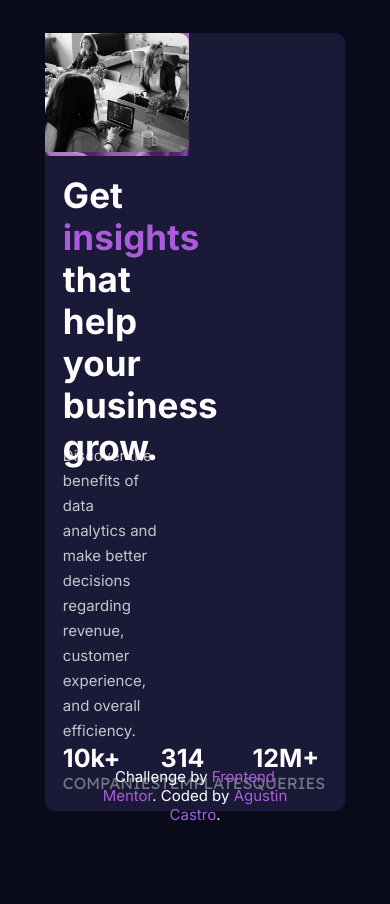
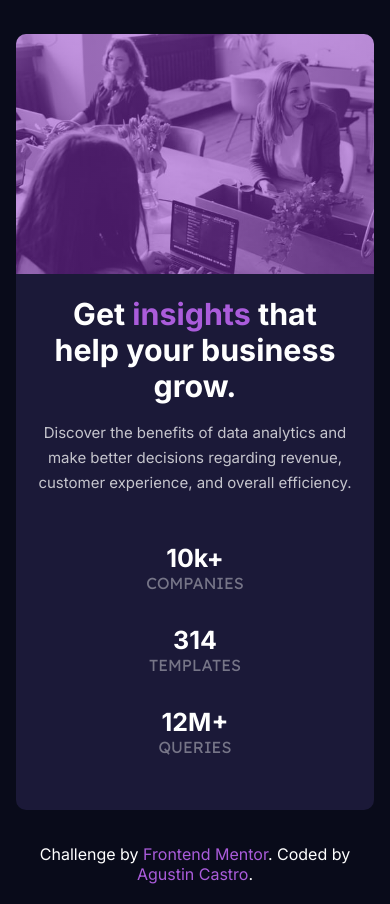
Before and after one commit to castroagustin/card-component-stats, a plain HTML site: page index.html in a window 390 px wide. Before the commit the page ends 844 px from the top, so only its background shows below. Drawn offline with Linux system fonts and the light colour scheme.

Commit message:
responsive

```diff
--- a/index.html
+++ b/index.html
@@ -39,13 +39,7 @@
             </div>
           </div>
         </div>
-        <div class="card__imgContainer">
-          <img
-            class="card__img"
-            src="./assets/image-header.jpg"
-            alt="people working"
-          />
-        </div>
+        <div class="card__imgContainer"></div>
       </section>
     </main>
     <div class="attribution">
--- a/sass/style.scss
+++ b/sass/style.scss
@@ -18,15 +18,15 @@ body {
 }
 main {
   width: 100%;
+  padding: 1rem;
   min-height: 100vh;
   display: flex;
   justify-content: center;
   align-items: center;
 }
 .card {
-  width: 77%;
-  max-width: 1111px;
-  max-height: 450px;
+  width: 70rem;
+  min-height: 28rem;
   background-color: $dark;
   color: #fff;
   border-radius: 10px;
@@ -38,9 +38,10 @@ main {
     padding-right: 12%;
     display: flex;
     flex-direction: column;
-    justify-content: space-between;
+    // justify-content: space-between;
     .card__title {
       font-size: 35px;
+      margin-bottom: 2rem;
       &--primary {
         color: $primary;
       }
@@ -48,25 +49,16 @@ main {
     .card__text {
       font-size: 15px;
       line-height: 25px;
-      margin-top: -25px;
       padding-right: 7%;
       color: $textTransparent;
+      margin-bottom: 5rem;
     }
   }
   &__imgContainer {
     width: 48%;
-    position: relative;
-    background: linear-gradient(
-          rgba(142, 50, 200, 0.5),
-          rgba(142, 50, 200, 0.5)
-        )
-        0% 0% / cover,
+    background: linear-gradient(#8e32c880, #8e32c880) 0% 0% / cover,
       url(../assets/image-header.jpg);
-  }
-  &__img {
-    width: 100%;
-    height: 100%;
-    object-fit: cover;
+    background-size: cover;
     border-top-right-radius: 10px;
     border-bottom-right-radius: 10px;
   }
@@ -89,12 +81,12 @@ main {
 }
 
 .attribution {
-  position: absolute;
-  bottom: 20px;
-  left: 50%;
+  margin-left: 50%;
+  margin-bottom: 20px;
   transform: translateX(-50%);
   color: #fff;
-  font-size: 15px;
+  width: 90%;
+  font-size: 1rem;
   text-align: center;
   a {
     color: $primary;
@@ -107,5 +99,33 @@ main {
     flex-direction: column-reverse;
     max-width: unset;
     max-height: unset;
+    &__imgContainer {
+      width: 100%;
+      height: 15rem;
+      border-bottom-right-radius: 0px;
+      border-top-left-radius: 10px;
+    }
+    &__textContainer {
+      width: 100%;
+    }
+    &__textContainer {
+      text-align: center;
+      padding: 6%;
+      .card__title {
+        font-size: 1.9rem;
+        margin-bottom: 1rem;
+      }
+      .card__text {
+        margin-bottom: 3rem;
+        padding-right: 0;
+      }
+    }
+    &__statsContainer {
+      flex-direction: column;
+      padding-right: 0;
+    }
+    &__stat {
+      margin-bottom: 2rem;
+    }
   }
 }
```
Also changed, not shown: css/style.css, 1 other file.
